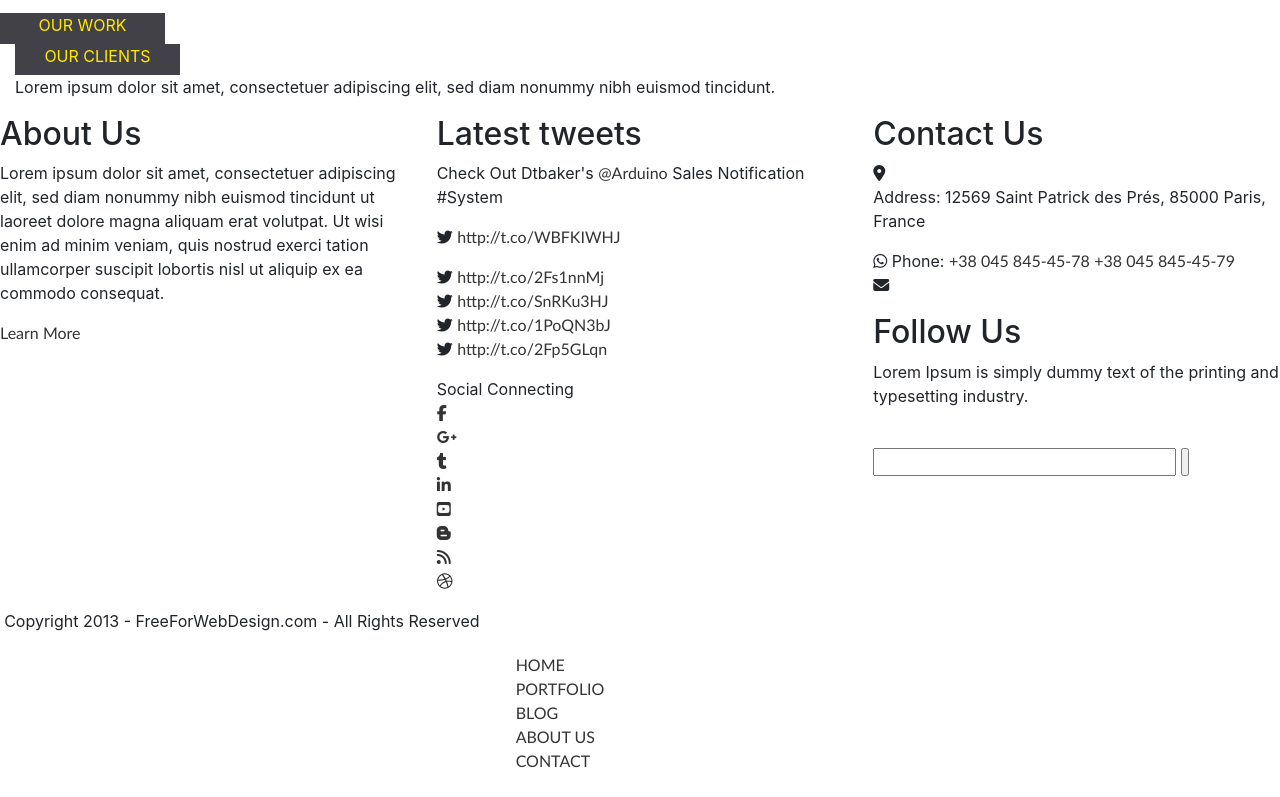
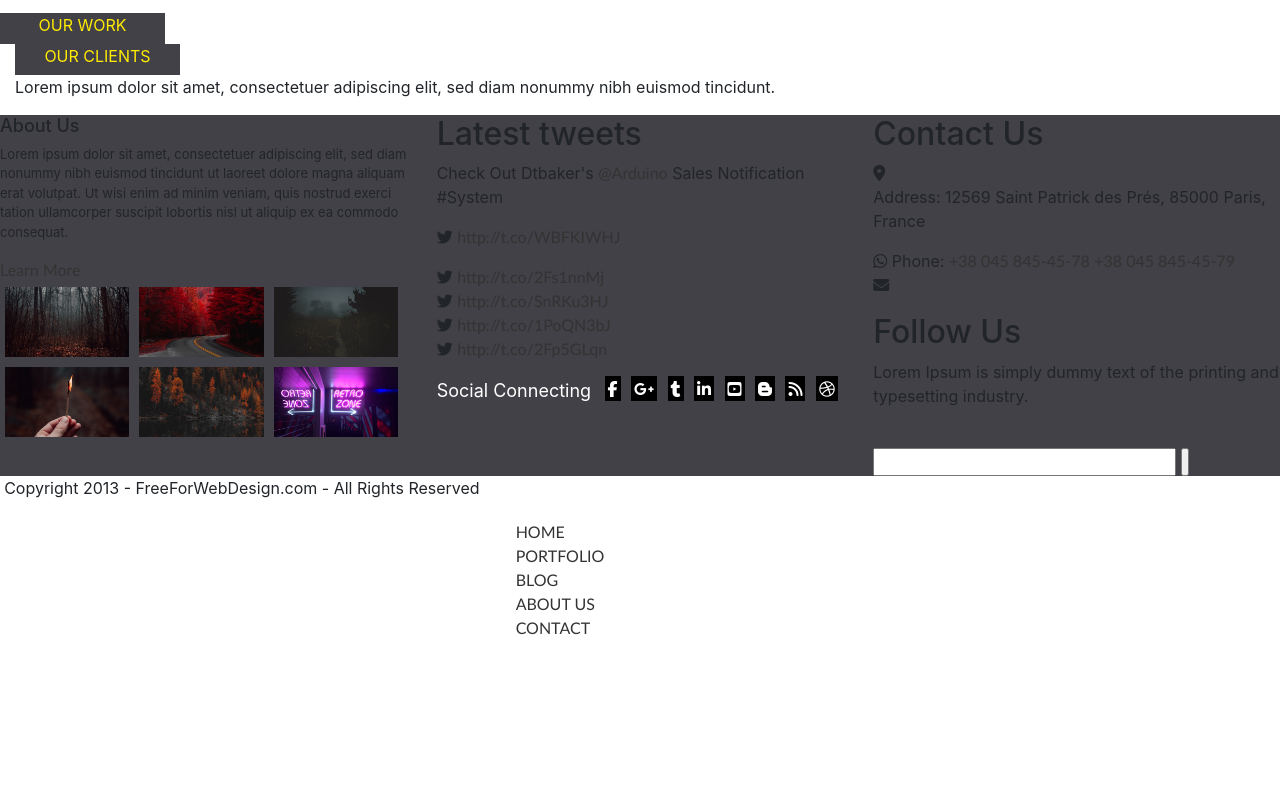
Before and after one commit to jimmywilson11/Lesson-8, a plain HTML site: page index.html in a window 1280 px wide. Shown: the part 1187-1984 px from the top of the page. After the commit the page ends 1851 px from the top, so only its background shows below. Drawn offline with nearby package versions, Linux system fonts and the light colour scheme.

Commit message:
Add footer, and some little fixes

```diff
--- a/sass/main.sass
+++ b/sass/main.sass
@@ -96,6 +96,40 @@ nav
     color: #FFEA00
     text-transform: uppercase
     text-align: center
+
+#footer
+    display: flex
+.big-inf
+    background-color: #424147
+    .about
+        h2
+            font-size: 18px
+        p
+            font-size: 13px
+    .gallery
+        display: flex
+        flex-wrap: wrap
+        img
+            max-width: 130px
+            max-height: 70px
+            margin: 5px
+    .social
+        display: flex
+        justify-content: space-between
+        span
+            font-size: 18px
+            color: #FFF
+        ul
+            display: flex
+            justify-content: space-around
+            width: 60%
+            a
+                width: 30px
+                height: 30px
+                color: #FFF
+                padding: 3px
+                background-color: #000
+
 
 @media screen and ( max-width: 420px )
     .header-container
```
Also changed, not shown: img/g11920x1080.jpg (added), img/g21920x1080.jpg (added), img/g31920x1080.jpg (added), img/g41920x1080.jpg (added), img/g51920x1080.jpg (added), img/g61920x1080.jpg (added), sass/main.css, src/envelope-square-solid.svg (added), 1 other file.
